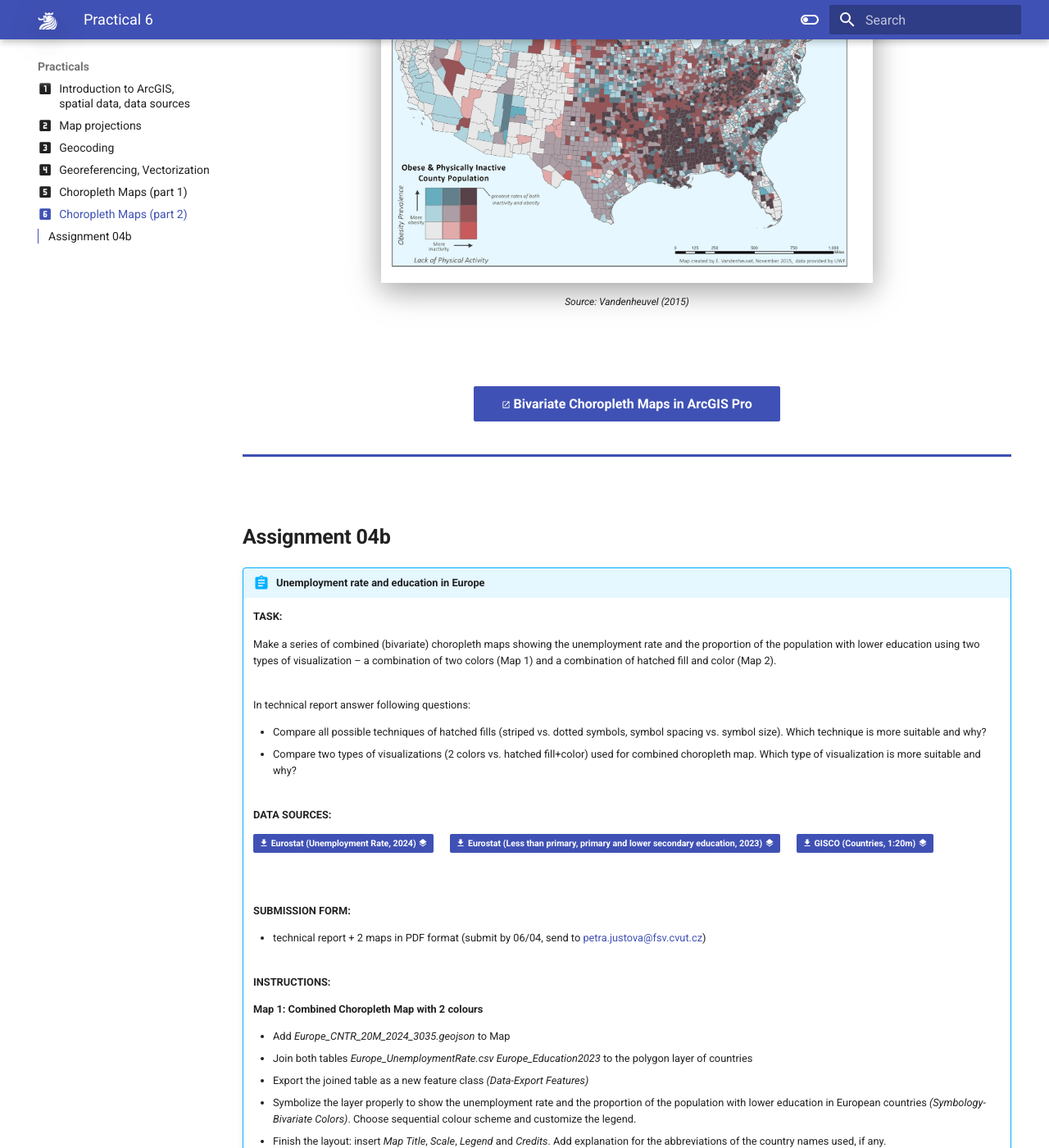
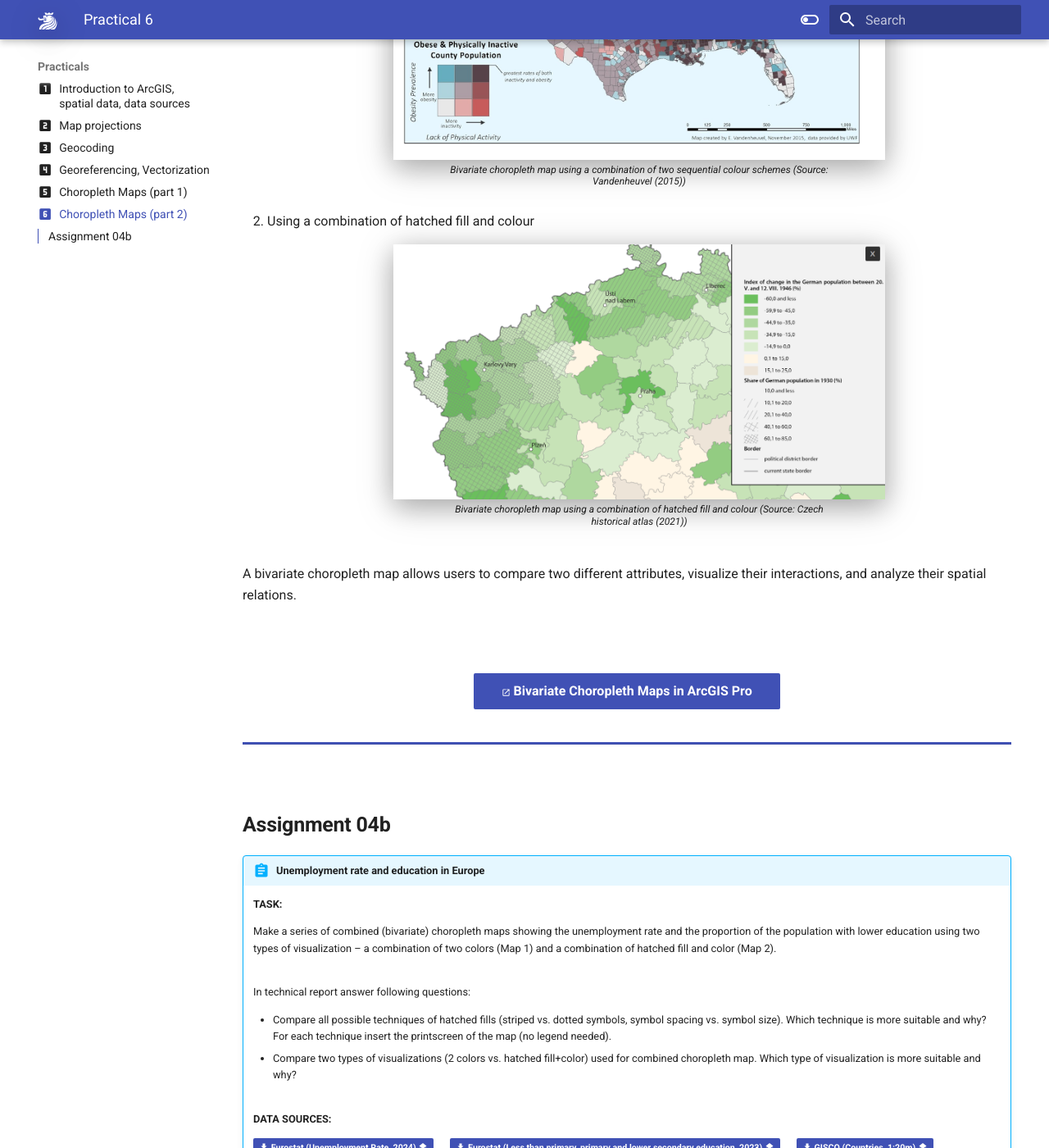
Before and after one commit to k155cvut/cart, an MkDocs documentation site: the page built from docs/practicals/ChoroplethMaps02.md, in a window 1280 px wide and 1400 px high, scrolled down 639 px. Shown: the whole window at 82% size. Built offline with MkDocs 1.6.1 and Material for MkDocs 9.7.7, drawn with Linux system fonts in a browser that asks for light colours; some of the changed text lies outside the part shown.

Commit message:
choropleths02 edit

```diff
--- a/docs/practicals/ChoroplethMaps02.md
+++ b/docs/practicals/ChoroplethMaps02.md
@@ -6,17 +6,23 @@ title: Practical 6
 A **bivariate choropleth map** is a thematic map that represents two variables simultaneously within the same geographic units. This type of visualization helps to identify spatial relationships and patterns between the two datasets. There are two basic approaches to design bivariate choropleth maps:
 
  1. Using a combination of two sequential colour schemes
- 2. Using a combination of hatched fill and coluor
+
+    <figure markdown>
+      ![](../assets/cviceni6/BivariateChoropleth.jpg){ width=600px }
+      <figcaption>Bivariate choropleth map using a combination of two sequential colour schemes (Source: Vandenheuvel (2015))</figcaption>
+    </figure>
+    <!---[Vandenheuvel (2015)](https://gisnouveau.blogspot.com/2015/11/bivariate-maps-of-choropleth-persuasion.html)-->
+
+ 2. Using a combination of hatched fill and colour
+
+    <figure markdown>
+      ![](../assets/cviceni6/BivariateChoropleth_HatchedFill.png){ width=600px }
+      <figcaption>Bivariate choropleth map using a combination of hatched fill and colour (Source: Czech historical atlas (2021))</figcaption>
+    </figure>
+
 
 
 A bivariate choropleth map allows users to compare two different attributes, visualize their interactions, and analyze their spatial relations.
-
-<br>
-<figure markdown>
-  ![](../assets/cviceni6/BivariateChoropleth.jpg){ width=600px }
-  <figcaption>Source: Vandenheuvel (2015)</figcaption>
-</figure>
-<!---[Vandenheuvel (2015)](https://gisnouveau.blogspot.com/2015/11/bivariate-maps-of-choropleth-persuasion.html)-->
 
 
 <br>
@@ -38,7 +44,7 @@ A bivariate choropleth map allows users to compare two different attributes, vis
     <br>
     In technical report answer following questions:
 
-    - Compare all possible techniques of hatched fills (striped vs. dotted symbols, symbol spacing vs. symbol size). Which technique is more suitable and why?
+    - Compare all possible techniques of hatched fills (striped vs. dotted symbols, symbol spacing vs. symbol size). Which technique is more suitable and why? For each technique insert the printscreen of the map (no legend needed).
     - Compare two types of visualizations (2 colors vs. hatched fill+color) used for combined choropleth map. Which type of visualization is more suitable and why?
 
     <br>
@@ -53,7 +59,7 @@ A bivariate choropleth map allows users to compare two different attributes, vis
     <br>
     **SUBMISSION FORM:**
 
-    - technical report + 2 maps in PDF format (submit by 06/04, send to <a href="mailto:petra.justova@fsv.cvut.cz">petra.justova@fsv.cvut.cz</a>)
+    - technical report + 2 maps in PDF format (submit by 20/04, send to <a href="mailto:petra.justova@fsv.cvut.cz">petra.justova@fsv.cvut.cz</a>)
 
     <div class="annotate" markdown>
     <br>
```
Also changed, not shown: docs/practicals/ChoroplethMaps01.md (+1 -1 lines), docs/assets/cviceni6/BivariateChoropleth_HatchedFill.png (added).
